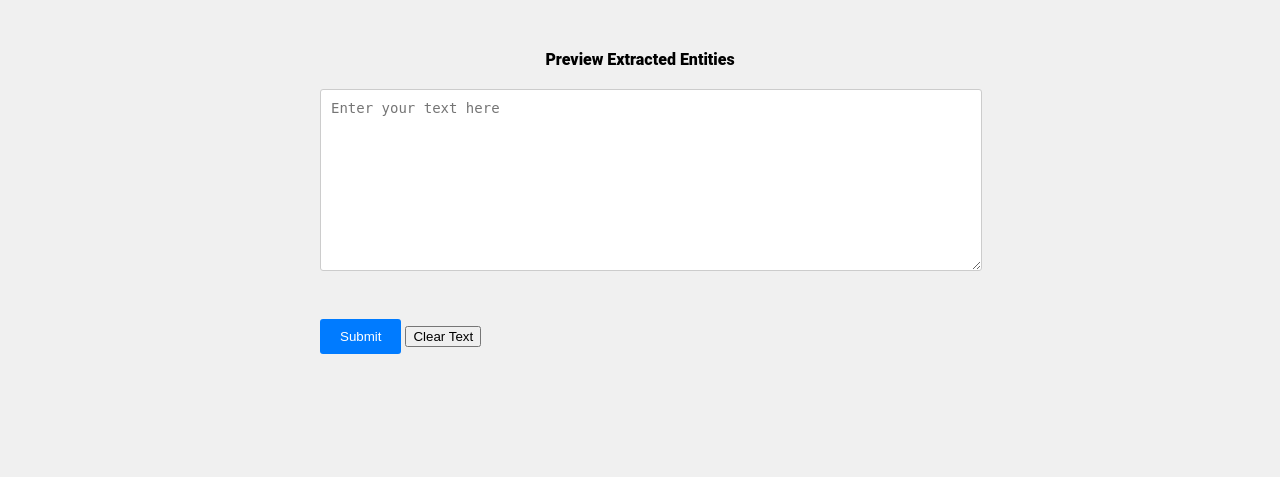
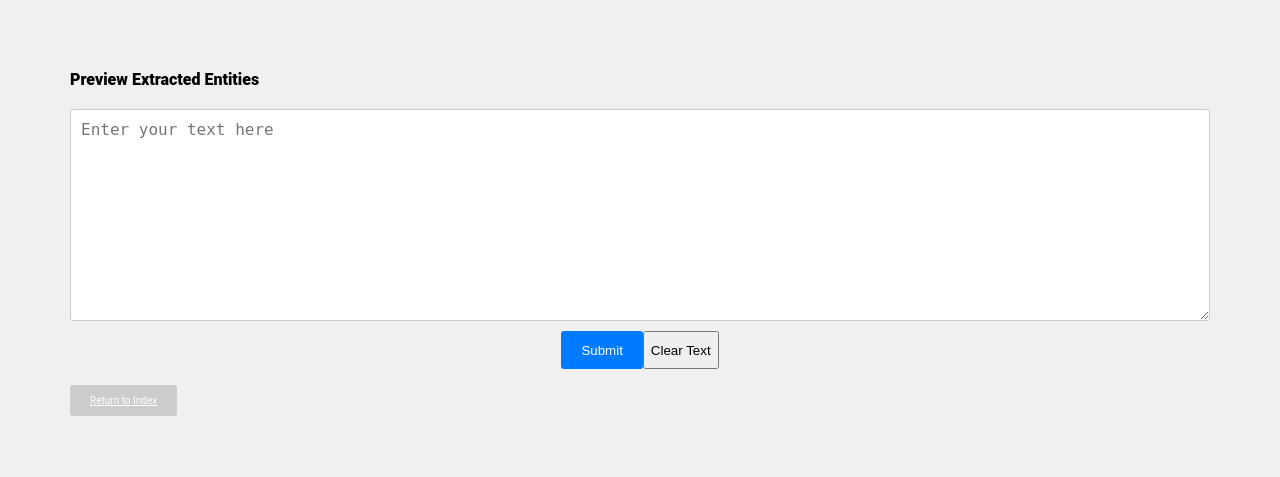
Before and after one commit to pfyeh1/ner_fastapi, a FastAPI app: page /form in a window 1280 px wide. Shown: the top 477 px of the page. Run offline with FastAPI, Linux system fonts and the light colour scheme; parts of the project's set-up code (start-up, migrations or seed data) failed here and were passed over.

Commit message:
move css styling from form to css

```diff
--- a/static/style.css
+++ b/static/style.css
@@ -23,6 +23,7 @@ time, mark, audio, video {
 body {
   font-family: 'Roboto', sans-serif;
    background-color: #f0f0f0;
+   padding: 20px;
 }
 
 /* Remove list styles */
@@ -45,6 +46,9 @@ h1, h2, h3, h4, h5, h6 {
 
 /* Form styles */
 form {
+  display: flex;
+  flex-wrap: wrap;
+  justify-content: center;
   margin-bottom: 20px;
 }
 
@@ -71,17 +75,19 @@ input[type="submit"]:hover {
 }
 
 /* Button styles */
-button {
+.button {
   padding: 10px 20px;
-  background-color: #007bff;
+  background-color: #ccc;
   color: #fff;
+  font-size: 10px;
+  text-align: center;
   border: none;
   border-radius: 3px;
   cursor: pointer;
 }
 
-button:hover {
-  background-color: #0056b3;
+.button:hover {
+  background-color: #aaa;
 }
 
 /* Table styles */
--- a/templates/form.html
+++ b/templates/form.html
@@ -7,42 +7,7 @@
     <title>NER Extractor</title>
     <link rel="stylesheet" type="text/css" href="static/style.css">
     <style>
-        body {
-            margin: 0;
-        }
-        .container {
-            width: 50%;
-            margin: 0 auto;
-        }
-        h1 {
-            text-align: center;
-        }
-        label, textarea {
-            display: block;
-            margin-bottom: 10px;
-        }
-        textarea {
-            width: auto;
-            min-width: 100%; /* minimum width */
-            max-width: 100%; /* maximum width */
-            height: auto;
-            min-height: 150px;
-            padding: 10px;
-            font-size: 14px;
-            border: 1px solid #ccc;
-            border-radius: 3px;
-        }
-        input[type="submit"] {
-            padding: 10px 20px;
-            background-color: #007bff;
-            color: #fff;
-            border: none;
-            border-radius: 3px;
-            cursor: pointer;
-        }
-        input[type="submit"]:hover {
-            background-color: #0056b3;
-        }
+
     </style>
 </head>
 <body>
@@ -59,6 +24,8 @@
             <input type="submit" value="Submit">
             <input type="button" value="Clear Text" onclick="document.getElementById('msg').value='';"/>
         </form>
+        <a href="/" class="button">Return to Index</a>
     </div>
+
 </body>
 </html>
```
